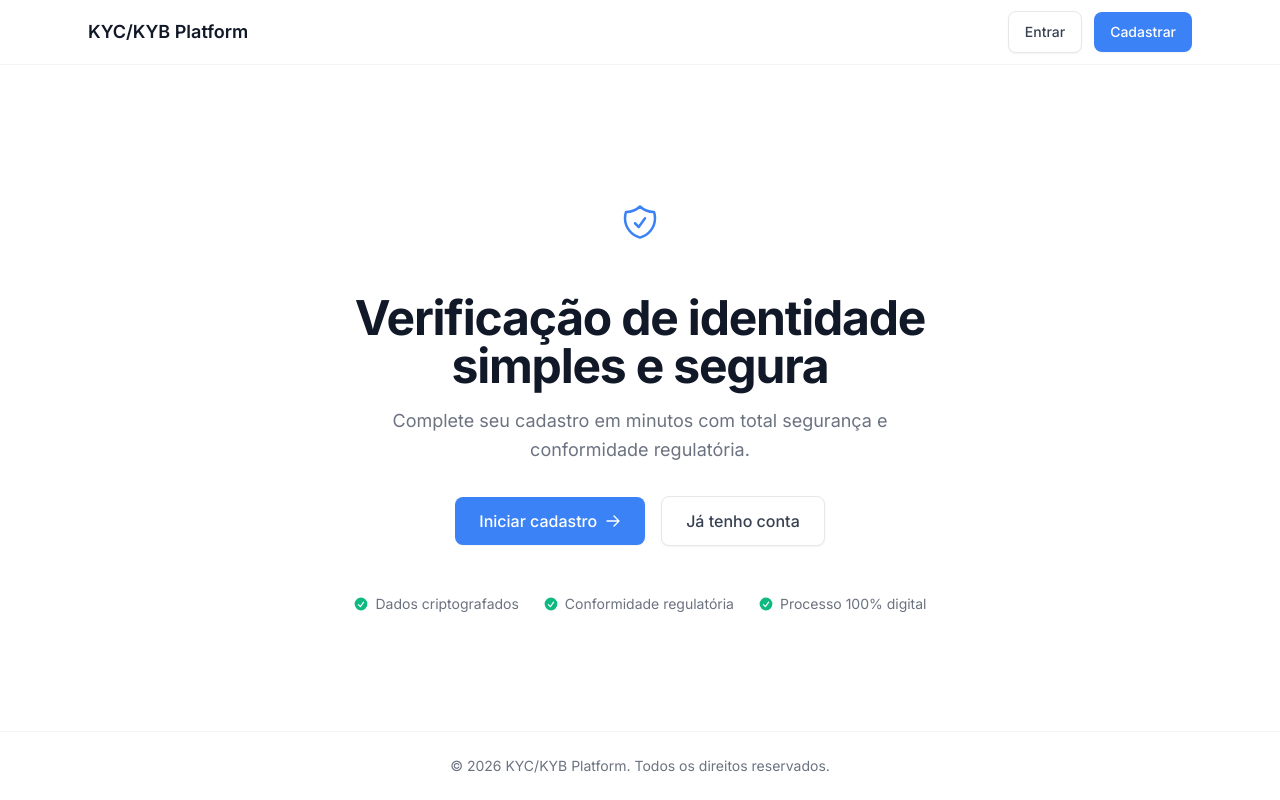
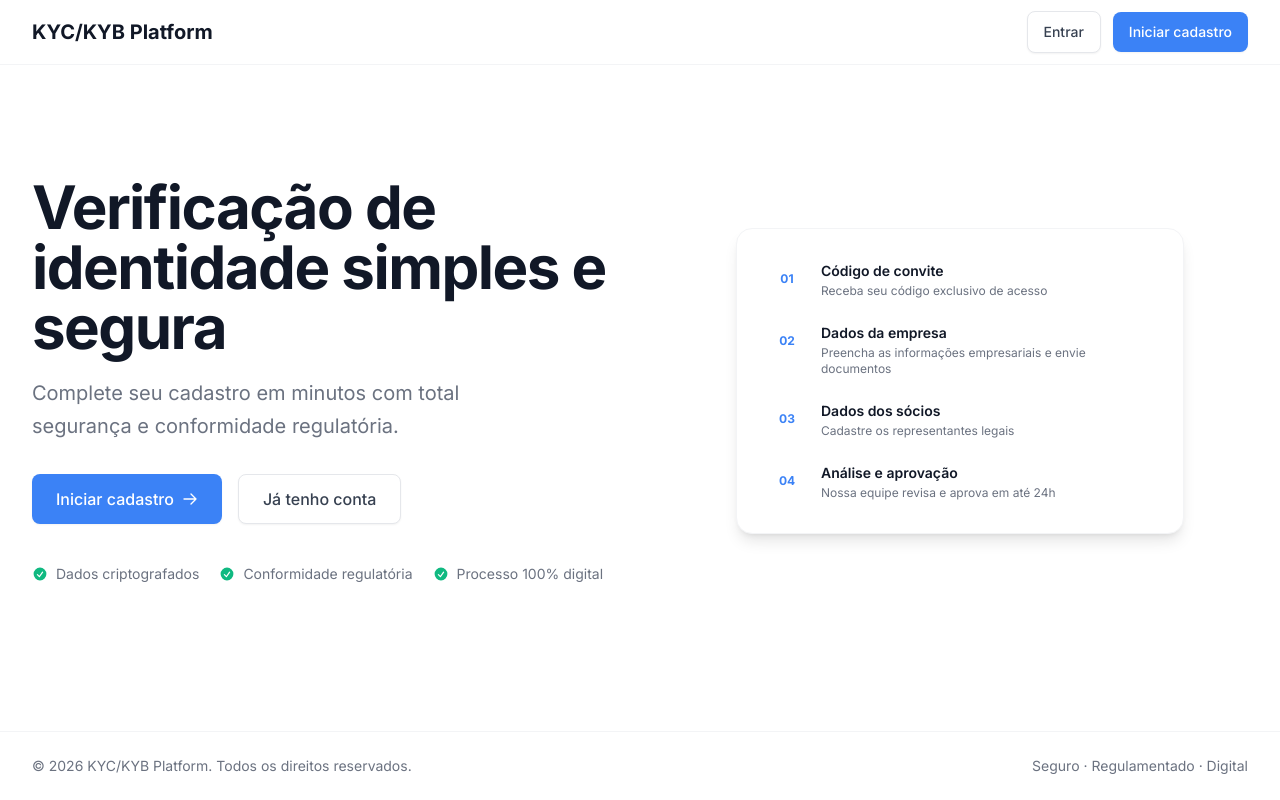
Before and after one commit to brennoclemente/KYC-plataform, a Next.js app in the folder kyc-kyb-onboarding-platform/: page / in a window 1280 px wide. Built offline with nearby package versions, Linux system fonts and the light colour scheme; no server answers; the database is empty.

Commit message:
feat: redesign landing page with split layout, larger logo, expanded text

```diff
--- a/kyc-kyb-onboarding-platform/src/app/page.tsx
+++ b/kyc-kyb-onboarding-platform/src/app/page.tsx
@@ -3,7 +3,6 @@ import Image from "next/image";
 import { PrismaThemeConfigRepository } from "../infrastructure/database/repositories/PrismaThemeConfigRepository";
 import { GetThemeConfigUseCase } from "../application/use-cases/theme/GetThemeConfigUseCase";
 
-// Force dynamic rendering so theme changes appear immediately
 export const dynamic = "force-dynamic";
 export const revalidate = 0;
 
@@ -33,92 +32,113 @@ export default async function HomePage() {
 
   return (
     <div className="min-h-screen flex flex-col bg-background">
+
       {/* ── Header ─────────────────────────────────────────────────────────── */}
       <header className="bg-white border-b border-gray-100 sticky top-0 z-10">
-        <div className="max-w-6xl mx-auto px-6 h-16 flex items-center justify-between">
+        <div className="max-w-7xl mx-auto px-8 h-16 flex items-center justify-between">
+          {theme.logoUrl ? (
+            <Image src={theme.logoUrl} alt={theme.appName} width={140} height={40}
+              className="h-10 w-auto object-contain" />
+          ) : (
+            <span className="text-xl font-bold text-text">{theme.appName}</span>
+          )}
           <div className="flex items-center gap-3">
-            {theme.logoUrl ? (
-              <Image
-                src={theme.logoUrl}
-                alt={theme.appName}
-                width={120}
-                height={36}
-                className="h-9 w-auto object-contain"
-              />
-            ) : (
-              <span className="text-lg font-semibold text-text">{theme.appName}</span>
-            )}
-          </div>
-          <div className="flex items-center gap-3">
-            <Link href="/login" className="btn btn-secondary text-sm">
-              Entrar
-            </Link>
-            <Link href="/register" className="btn btn-primary text-sm">
-              Cadastrar
-            </Link>
+            <Link href="/login" className="btn btn-secondary text-sm">Entrar</Link>
+            <Link href="/register" className="btn btn-primary text-sm">{theme.heroCtaText}</Link>
           </div>
         </div>
       </header>
 
-      {/* ── Hero ───────────────────────────────────────────────────────────── */}
-      <main className="flex-1 flex items-center justify-center px-6 py-24">
-        <div className="max-w-2xl mx-auto text-center space-y-8">
-          {/* Icon / illustration */}
-          <div className="inline-flex items-center justify-center w-20 h-20 rounded-2xl bg-primary/10 mx-auto">
-            <svg className="w-10 h-10 text-primary" fill="none" viewBox="0 0 24 24" stroke="currentColor" strokeWidth={1.5}>
-              <path strokeLinecap="round" strokeLinejoin="round"
-                d="M9 12.75L11.25 15 15 9.75m-3-7.036A11.959 11.959 0 013.598 6 11.99 11.99 0 003 9.749c0 5.592 3.824 10.29 9 11.623 5.176-1.332 9-6.03 9-11.622 0-1.31-.21-2.571-.598-3.751h-.152c-3.196 0-6.1-1.248-8.25-3.285z" />
-            </svg>
+      {/* ── Hero — split layout ─────────────────────────────────────────────── */}
+      <main className="flex-1">
+        <div className="max-w-7xl mx-auto px-8 py-20 lg:py-28">
+          <div className="grid grid-cols-1 lg:grid-cols-2 gap-16 items-center">
+
+            {/* Left — text content */}
+            <div className="space-y-8">
+              {/* Logo grande no hero (se existir) */}
+              {theme.logoUrl && (
+                <div className="mb-4">
+                  <Image src={theme.logoUrl} alt={theme.appName} width={220} height={64}
+                    className="h-16 w-auto object-contain" />
                 </div>
+              )}
 
-          <div className="space-y-4">
-            <h1 className="text-4xl sm:text-5xl font-bold text-text leading-tight tracking-tight">
+              <div className="space-y-5">
+                <h1 className="text-5xl lg:text-6xl font-bold text-text leading-tight tracking-tight">
                   {theme.heroTitle}
                 </h1>
-            <p className="text-lg text-secondary leading-relaxed max-w-xl mx-auto">
+                <p className="text-xl text-secondary leading-relaxed max-w-lg">
                   {theme.heroSubtitle}
                 </p>
               </div>
 
-          <div className="flex flex-col sm:flex-row items-center justify-center gap-4">
-            <Link href="/register" className="btn btn-primary btn-lg w-full sm:w-auto">
+              <div className="flex flex-col sm:flex-row gap-4">
+                <Link href="/register" className="btn btn-primary btn-lg">
                   {theme.heroCtaText}
                   <svg className="w-4 h-4" fill="none" viewBox="0 0 24 24" stroke="currentColor" strokeWidth={2}>
                     <path strokeLinecap="round" strokeLinejoin="round" d="M13.5 4.5L21 12m0 0l-7.5 7.5M21 12H3" />
                   </svg>
                 </Link>
-            <Link href="/login" className="btn btn-secondary btn-lg w-full sm:w-auto">
+                <Link href="/login" className="btn btn-secondary btn-lg">
                   Já tenho conta
                 </Link>
               </div>
 
               {/* Trust badges */}
-          <div className="flex flex-wrap items-center justify-center gap-6 pt-4 text-sm text-secondary">
-            <span className="flex items-center gap-1.5">
-              <svg className="w-4 h-4 text-emerald-500" fill="currentColor" viewBox="0 0 20 20">
+              <div className="flex flex-wrap gap-5 pt-2">
+                {[
+                  'Dados criptografados',
+                  'Conformidade regulatória',
+                  'Processo 100% digital',
+                ].map((badge) => (
+                  <span key={badge} className="flex items-center gap-2 text-sm text-secondary">
+                    <svg className="w-4 h-4 text-emerald-500 shrink-0" fill="currentColor" viewBox="0 0 20 20">
                       <path fillRule="evenodd" d="M10 18a8 8 0 100-16 8 8 0 000 16zm3.857-9.809a.75.75 0 00-1.214-.882l-3.483 4.79-1.88-1.88a.75.75 0 10-1.06 1.061l2.5 2.5a.75.75 0 001.137-.089l4-5.5z" clipRule="evenodd" />
                     </svg>
-              Dados criptografados
+                    {badge}
                   </span>
-            <span className="flex items-center gap-1.5">
-              <svg className="w-4 h-4 text-emerald-500" fill="currentColor" viewBox="0 0 20 20">
-                <path fillRule="evenodd" d="M10 18a8 8 0 100-16 8 8 0 000 16zm3.857-9.809a.75.75 0 00-1.214-.882l-3.483 4.79-1.88-1.88a.75.75 0 10-1.06 1.061l2.5 2.5a.75.75 0 001.137-.089l4-5.5z" clipRule="evenodd" />
-              </svg>
-              Conformidade regulatória
-            </span>
-            <span className="flex items-center gap-1.5">
-              <svg className="w-4 h-4 text-emerald-500" fill="currentColor" viewBox="0 0 20 20">
-                <path fillRule="evenodd" d="M10 18a8 8 0 100-16 8 8 0 000 16zm3.857-9.809a.75.75 0 00-1.214-.882l-3.483 4.79-1.88-1.88a.75.75 0 10-1.06 1.061l2.5 2.5a.75.75 0 001.137-.089l4-5.5z" clipRule="evenodd" />
-              </svg>
-              Processo 100% digital
-            </span>
+                ))}
+              </div>
+            </div>
+
+            {/* Right — visual card */}
+            <div className="hidden lg:flex items-center justify-center">
+              <div className="relative w-full max-w-md">
+                {/* Background decoration */}
+                <div className="absolute inset-0 bg-primary/5 rounded-3xl transform rotate-3" />
+                <div className="relative bg-white rounded-2xl shadow-lg p-8 space-y-6 border border-gray-100">
+                  {/* Steps */}
+                  {[
+                    { step: '01', title: 'Código de convite', desc: 'Receba seu código exclusivo de acesso' },
+                    { step: '02', title: 'Dados da empresa', desc: 'Preencha as informações empresariais e envie documentos' },
+                    { step: '03', title: 'Dados dos sócios', desc: 'Cadastre os representantes legais' },
+                    { step: '04', title: 'Análise e aprovação', desc: 'Nossa equipe revisa e aprova em até 24h' },
+                  ].map((item, i) => (
+                    <div key={i} className="flex items-start gap-4">
+                      <div className="w-9 h-9 rounded-full bg-primary/10 flex items-center justify-center shrink-0">
+                        <span className="text-xs font-bold text-primary">{item.step}</span>
+                      </div>
+                      <div>
+                        <p className="text-sm font-semibold text-text">{item.title}</p>
+                        <p className="text-xs text-secondary mt-0.5">{item.desc}</p>
+                      </div>
+                    </div>
+                  ))}
+                </div>
+              </div>
+            </div>
+
           </div>
         </div>
       </main>
 
       {/* ── Footer ─────────────────────────────────────────────────────────── */}
-      <footer className="border-t border-gray-100 py-6 text-center text-sm text-secondary">
-        © {new Date().getFullYear()} {theme.appName}. Todos os direitos reservados.
+      <footer className="border-t border-gray-100 py-6">
+        <div className="max-w-7xl mx-auto px-8 flex items-center justify-between text-sm text-secondary">
+          <span>© {new Date().getFullYear()} {theme.appName}. Todos os direitos reservados.</span>
+          <span className="hidden sm:block">Seguro · Regulamentado · Digital</span>
+        </div>
       </footer>
     </div>
   );
```
Lines whose indentation alone changed are shown as unchanged.
